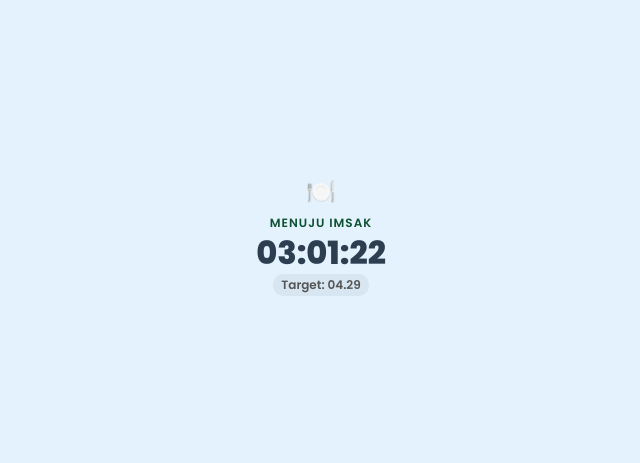
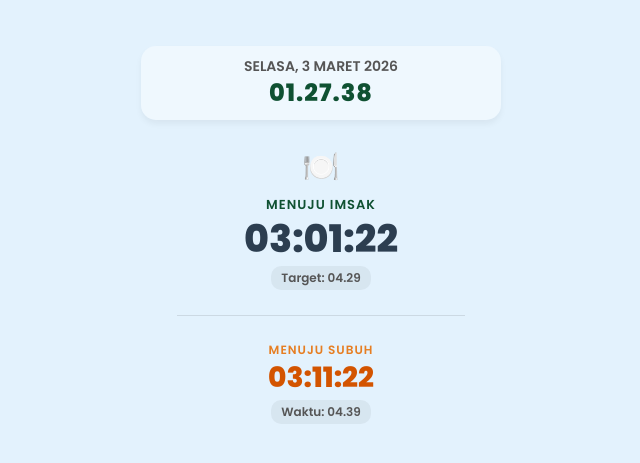
Before and after one commit to kurawa-20/widget-, a plain HTML site: page index.html in a window 1280 px wide. Shown: the part 165-628 px from the top of the page, without its empty margins (319-959 px from the left). Drawn offline with Linux system fonts and the light colour scheme.

Commit message:
Refactor index.html for fasting and prayer widget
Updated the HTML structure and styles for the fasting and prayer schedule widget, including new elements for displaying current date and time, and improved layout and functionality.

```diff
--- a/index.html
+++ b/index.html
@@ -3,8 +3,9 @@
 <head>
     <meta charset="UTF-8">
     <meta name="viewport" content="width=device-width, initial-scale=1.0">
+    <title>Widget Jadwal Puasa & Solat</title>
     <style>
-        @import url('https://fonts.googleapis.com/css2?family=Poppins:wght@600;800&display=swap');
+        @import url('https://fonts.googleapis.com/css2?family=Poppins:wght@400;600;800&display=swap');
 
         :root {
             --primary: #0f5132;
@@ -25,7 +26,7 @@
             align-items: center;
             text-align: center;
             overflow: hidden;
-            background-color: var(--past-bg); /* Default */
+            background-color: var(--past-bg);
             transition: background-color 0.5s ease;
         }
 
@@ -35,87 +36,140 @@
 
         .container {
             width: 100%;
-            padding: 10px;
+            max-width: 400px;
+            padding: 20px;
+            box-sizing: border-box;
         }
 
+        /* Header: Tanggal & Jam Sekarang */
+        .header-info {
+            background: rgba(255, 255, 255, 0.4);
+            padding: 10px 20px;
+            border-radius: 15px;
+            margin-bottom: 25px;
+            box-shadow: 0 4px 6px rgba(0,0,0,0.05);
+        }
+        .current-date {
+            font-size: 14px;
+            font-weight: 600;
+            color: #555;
+            text-transform: uppercase;
+        }
+        .current-time {
+            font-size: 24px;
+            font-weight: 800;
+            color: var(--primary);
+            letter-spacing: 1px;
+            margin-top: -2px;
+        }
+
+        /* Widget Utama (Imsak/Magrib) */
         .label {
-            font-size: 12px;
+            font-size: 13px;
             text-transform: uppercase;
             letter-spacing: 1px;
             color: var(--primary);
             font-weight: 600;
             margin-bottom: 5px;
         }
-
         .timer {
-            font-size: 32px;
+            font-size: 38px;
             font-weight: 800;
             line-height: 1;
             color: #2c3e50;
         }
-
         .target-time {
             font-size: 12px;
             background: rgba(0,0,0,0.05);
-            padding: 2px 8px;
+            padding: 3px 10px;
             border-radius: 10px;
-            margin-top: 5px;
+            margin-top: 8px;
             display: inline-block;
             color: #555;
+            font-weight: 600;
+        }
+        .icon { font-size: 30px; margin-bottom: 5px; display: block; }
+
+        /* Separator */
+        .divider {
+            height: 1px;
+            background: rgba(0, 0, 0, 0.1);
+            margin: 25px 0;
+            width: 80%;
+            margin-left: auto;
+            margin-right: auto;
         }
 
-        .icon { font-size: 24px; margin-bottom: 5px; display: block; }
-
+        /* Widget Sekunder (Waktu Solat Berikutnya) */
+        .prayer-widget .label {
+            color: #e67e22;
+            font-size: 12px;
+        }
+        .prayer-timer {
+            font-size: 28px;
+            color: #d35400;
+        }
     </style>
 </head>
 <body id="bodyWidget">
 
     <div class="container">
+        <div class="header-info">
+            <div class="current-date" id="currentDate">Memuat tanggal...</div>
+            <div class="current-time" id="currentTime">--:--:--</div>
+        </div>
+
         <span class="icon" id="statusIcon">⏳</span>
+        <div class="label" id="statusLabel">Memuat...</div>
+        <div class="timer" id="mainTimer">--:--:--</div>
+        <div class="target-time" id="targetClock">--:--</div>
 
-        <div class="label" id="statusLabel">Memuat...</div>
+        <div class="divider"></div>
 
-        <div class="timer" id="mainTimer">--:--:--</div>
-
-        <div class="target-time" id="targetClock">--:--</div>
+        <div class="prayer-widget">
+            <div class="label" id="nextPrayerLabel">MENUJU SOLAT...</div>
+            <div class="timer prayer-timer" id="nextPrayerTimer">--:--:--</div>
+            <div class="target-time" id="nextPrayerClock">--:--</div>
+        </div>
     </div>
 
     <script>
-        // DATA JADWAL (Sama persis dengan sebelumnya)
+        // DATA JADWAL LENGKAP
         const scheduleData = [
-            { d: "Kamis, 19 Feb", im: "04.28", ma: "18.20" },
-            { d: "Jumat, 20 Feb", im: "04.28", ma: "18.19" },
-            { d: "Sabtu, 21 Feb", im: "04.28", ma: "18.19" },
-            { d: "Minggu, 22 Feb", im: "04.28", ma: "18.19" },
-            { d: "Senin, 23 Feb", im: "04.28", ma: "18.18" },
-            { d: "Selasa, 24 Feb", im: "04.28", ma: "18.18" },
-            { d: "Rabu, 25 Feb", im: "04.29", ma: "18.18" },
-            { d: "Kamis, 26 Feb", im: "04.29", ma: "18.17" },
-            { d: "Jumat, 27 Feb", im: "04.29", ma: "18.17" },
-            { d: "Sabtu, 28 Feb", im: "04.29", ma: "18.17" },
-            { d: "Minggu, 1 Mar", im: "04.29", ma: "18.16" },
-            { d: "Senin, 2 Mar", im: "04.29", ma: "18.16" },
-            { d: "Selasa, 3 Mar", im: "04.29", ma: "18.15" },
-            { d: "Rabu, 4 Mar", im: "04.29", ma: "18.15" },
-            { d: "Kamis, 5 Mar", im: "04.29", ma: "18.15" },
-            { d: "Jumat, 6 Mar", im: "04.29", ma: "18.14" },
-            { d: "Sabtu, 7 Mar", im: "04.29", ma: "18.14" },
-            { d: "Minggu, 8 Mar", im: "04.29", ma: "18.13" },
-            { d: "Senin, 9 Mar", im: "04.29", ma: "18.13" },
-            { d: "Selasa, 10 Mar", im: "04.29", ma: "18.12" },
-            { d: "Rabu, 11 Mar", im: "04.29", ma: "18.12" },
-            { d: "Kamis, 12 Mar", im: "04.29", ma: "18.11" },
-            { d: "Jumat, 13 Mar", im: "04.29", ma: "18.11" },
-            { d: "Sabtu, 14 Mar", im: "04.29", ma: "18.10" },
-            { d: "Minggu, 15 Mar", im: "04.29", ma: "18.10" },
-            { d: "Senin, 16 Mar", im: "04.29", ma: "18.10" },
-            { d: "Selasa, 17 Mar", im: "04.29", ma: "18.09" },
-            { d: "Rabu, 18 Mar", im: "04.29", ma: "18.09" },
-            { d: "Kamis, 19 Mar", im: "04.29", ma: "18.08" },
-            { d: "Jumat, 20 Mar", im: "04.29", ma: "18.08" }
+            { r: 1, d: "Kamis, 19 Feb", im: "04.28", su: "04.38", zu: "12.07", as: "15.16", ma: "18.20", is: "19.26" },
+            { r: 2, d: "Jumat, 20 Feb", im: "04.28", su: "04.38", zu: "12.07", as: "15.15", ma: "18.19", is: "19.25" },
+            { r: 3, d: "Sabtu, 21 Feb", im: "04.28", su: "04.38", zu: "12.07", as: "15.15", ma: "18.19", is: "19.25" },
+            { r: 4, d: "Minggu, 22 Feb", im: "04.28", su: "04.38", zu: "12.07", as: "15.14", ma: "18.19", is: "19.24" },
+            { r: 5, d: "Senin, 23 Feb", im: "04.28", su: "04.38", zu: "12.06", as: "15.13", ma: "18.18", is: "19.24" },
+            { r: 6, d: "Selasa, 24 Feb", im: "04.28", su: "04.38", zu: "12.06", as: "15.12", ma: "18.18", is: "19.24" },
+            { r: 7, d: "Rabu, 25 Feb", im: "04.29", su: "04.39", zu: "12.06", as: "15.11", ma: "18.18", is: "19.23" },
+            { r: 8, d: "Kamis, 26 Feb", im: "04.29", su: "04.39", zu: "12.06", as: "15.10", ma: "18.17", is: "19.23" },
+            { r: 9, d: "Jumat, 27 Feb", im: "04.29", su: "04.39", zu: "12.06", as: "15.09", ma: "18.17", is: "19.22" },
+            { r: 10, d: "Sabtu, 28 Feb", im: "04.29", su: "04.39", zu: "12.06", as: "15.08", ma: "18.17", is: "19.22" },
+            { r: 11, d: "Minggu, 1 Mar", im: "04.29", su: "04.39", zu: "12.05", as: "15.07", ma: "18.16", is: "19.21" },
+            { r: 12, d: "Senin, 2 Mar", im: "04.29", su: "04.39", zu: "12.05", as: "15.06", ma: "18.16", is: "19.21" },
+            { r: 13, d: "Selasa, 3 Mar", im: "04.29", su: "04.39", zu: "12.05", as: "15.05", ma: "18.15", is: "19.20" },
+            { r: 14, d: "Rabu, 4 Mar", im: "04.29", su: "04.39", zu: "12.05", as: "15.06", ma: "18.15", is: "19.20" },
+            { r: 15, d: "Kamis, 5 Mar", im: "04.29", su: "04.39", zu: "12.05", as: "15.06", ma: "18.15", is: "19.20" },
+            { r: 16, d: "Jumat, 6 Mar", im: "04.29", su: "04.39", zu: "12.04", as: "15.07", ma: "18.14", is: "19.19" },
+            { r: 17, d: "Sabtu, 7 Mar", im: "04.29", su: "04.39", zu: "12.04", as: "15.07", ma: "18.14", is: "19.19" },
+            { r: 18, d: "Minggu, 8 Mar", im: "04.29", su: "04.39", zu: "12.04", as: "15.08", ma: "18.13", is: "19.18" },
+            { r: 19, d: "Senin, 9 Mar", im: "04.29", su: "04.39", zu: "12.04", as: "15.08", ma: "18.13", is: "19.18" },
+            { r: 20, d: "Selasa, 10 Mar", im: "04.29", su: "04.39", zu: "12.03", as: "15.08", ma: "18.12", is: "19.17" },
+            { r: 21, d: "Rabu, 11 Mar", im: "04.29", su: "04.39", zu: "12.03", as: "15.09", ma: "18.12", is: "19.17" },
+            { r: 22, d: "Kamis, 12 Mar", im: "04.29", su: "04.39", zu: "12.03", as: "15.09", ma: "18.11", is: "19.16" },
+            { r: 23, d: "Jumat, 13 Mar", im: "04.29", su: "04.39", zu: "12.03", as: "15.09", ma: "18.11", is: "19.16" },
+            { r: 24, d: "Sabtu, 14 Mar", im: "04.29", su: "04.39", zu: "12.02", as: "15.09", ma: "18.10", is: "19.15" },
+            { r: 25, d: "Minggu, 15 Mar", im: "04.29", su: "04.39", zu: "12.02", as: "15.10", ma: "18.10", is: "19.15" },
+            { r: 26, d: "Senin, 16 Mar", im: "04.29", su: "04.39", zu: "12.02", as: "15.10", ma: "18.10", is: "19.14" },
+            { r: 27, d: "Selasa, 17 Mar", im: "04.29", su: "04.39", zu: "12.01", as: "15.10", ma: "18.09", is: "19.14" },
+            { r: 28, d: "Rabu, 18 Mar", im: "04.29", su: "04.39", zu: "12.01", as: "15.10", ma: "18.09", is: "19.13" },
+            { r: 29, d: "Kamis, 19 Mar", im: "04.29", su: "04.39", zu: "12.01", as: "15.11", ma: "18.08", is: "19.13" },
+            { r: 30, d: "Jumat, 20 Mar", im: "04.29", su: "04.39", zu: "12.01", as: "15.11", ma: "18.08", is: "19.12" }
         ];
 
         function parseDateTime(dateString, timeString) {
+            if (!timeString) return null;
             const parts = dateString.split(' ');
             if (parts.length < 3) return null;
             const day = parseInt(parts[1], 10);
@@ -133,55 +187,82 @@
         const mainTimer = document.getElementById('mainTimer');
         const targetClock = document.getElementById('targetClock');
 
-        // Parse Data Sekali Saja
+        const elDate = document.getElementById('currentDate');
+        const elTime = document.getElementById('currentTime');
+        const elNextPrayerLabel = document.getElementById('nextPrayerLabel');
+        const elNextPrayerTimer = document.getElementById('nextPrayerTimer');
+        const elNextPrayerClock = document.getElementById('nextPrayerClock');
+
+        // Parse Data
         const allImsakTimes = [];
         const allMaghribTimes = [];
+        const allPrayers = [];
 
-        scheduleData.forEach((item, index) => {
+        scheduleData.forEach((item) => {
             const imsak = parseDateTime(item.d, item.im);
+            const subuh = parseDateTime(item.d, item.su);
+            const zuhur = parseDateTime(item.d, item.zu); // Menggunakan item.zu dari data kamu
+            const ashar = parseDateTime(item.d, item.as);
             const maghrib = parseDateTime(item.d, item.ma);
+            const isya = parseDateTime(item.d, item.is);
+
             if(imsak) allImsakTimes.push(imsak);
             if(maghrib) allMaghribTimes.push(maghrib);
+
+            // Masukkan ke array jadwal solat harian untuk countdown yang terpisah
+            if(subuh) allPrayers.push({ name: 'Subuh', time: subuh });
+            if(zuhur) allPrayers.push({ name: 'Zuhur', time: zuhur });
+            if(ashar) allPrayers.push({ name: 'Ashar', time: ashar });
+            if(maghrib) allPrayers.push({ name: 'Magrib', time: maghrib });
+            if(isya) allPrayers.push({ name: 'Isya', time: isya });
         });
+
+        // Urutkan semua jadwal solat dari waktu terawal hingga terakhir
+        allPrayers.sort((a, b) => a.time - b.time);
+
+        function formatTimeDiff(diff) {
+            const h = Math.floor(diff / (1000 * 60 * 60));
+            const m = Math.floor((diff % (1000 * 60 * 60)) / (1000 * 60));
+            const s = Math.floor((diff % (1000 * 60)) / 1000);
+            return `${h.toString().padStart(2, '0')}:${m.toString().padStart(2, '0')}:${s.toString().padStart(2, '0')}`;
+        }
+
+        function formatClock(dateObj) {
+            return `${dateObj.getHours().toString().padStart(2,'0')}.${dateObj.getMinutes().toString().padStart(2,'0')}`;
+        }
 
         function updateWidget() {
             const now = new Date();
+
+            // 1. UPDATE TANGGAL & JAM SEKARANG
+            const optionsDate = { weekday: 'long', day: 'numeric', month: 'long', year: 'numeric' };
+            elDate.textContent = now.toLocaleDateString('id-ID', optionsDate);
+            elTime.textContent = now.toLocaleTimeString('id-ID', { hour: '2-digit', minute: '2-digit', second: '2-digit' });
+
+            // 2. UPDATE LOGIKA UTAMA (IMSAK / MAGRIB)
             let targetTime = null;
-            let mode = ""; // fasting, night, past
+            let mode = "";
 
-            // Cari Imsak & Maghrib terdekat yang belum lewat (utk Timer)
             const nextImsak = allImsakTimes.find(t => t > now);
             const nextMaghrib = allMaghribTimes.find(t => t > now);
 
-            // Logika Penentuan Mode Background & Target Timer
-            // 1. Cek apakah sekarang sedang puasa (Antara Imsak Hari Ini & Maghrib Hari Ini)
-            // Kita cari maghrib hari ini:
-            const todayMaghrib = allMaghribTimes.find(t =>
-                t.getDate() === now.getDate() &&
-                t.getMonth() === now.getMonth()
-            );
-            const todayImsak = allImsakTimes.find(t =>
-                t.getDate() === now.getDate() &&
-                t.getMonth() === now.getMonth()
-            );
+            const todayMaghrib = allMaghribTimes.find(t => t.getDate() === now.getDate() && t.getMonth() === now.getMonth());
+            const todayImsak = allImsakTimes.find(t => t.getDate() === now.getDate() && t.getMonth() === now.getMonth());
 
             if (todayImsak && todayMaghrib) {
                 if (now >= todayImsak && now < todayMaghrib) {
-                    // SEDANG PUASA -> Menuju Maghrib
                     mode = "fasting";
                     targetTime = todayMaghrib;
                     statusLabel.textContent = "MENUJU BERBUKA";
-                    statusIcon.textContent = "🕌"; // Masjid/Bedug
+                    statusIcon.textContent = "🕌";
                     bodyEl.className = "fasting";
                 } else if (now >= todayMaghrib) {
-                    // SUDAH MAGHRIB HARI INI -> Menuju Imsak Besok (Mode Biru)
                     mode = "night";
-                    targetTime = nextImsak; // Imsak terdekat pasti besok
+                    targetTime = nextImsak;
                     statusLabel.textContent = "WAKTU ISTIRAHAT/SAHUR";
-                    statusIcon.textContent = "🌙"; // Bulan
+                    statusIcon.textContent = "🌙";
                     bodyEl.className = "night";
                 } else {
-                    // BELUM IMSAK HARI INI (Dini hari) -> Menuju Imsak Hari Ini
                     mode = "night";
                     targetTime = todayImsak;
                     statusLabel.textContent = "MENUJU IMSAK";
@@ -189,27 +270,30 @@
                     bodyEl.className = "night";
                 }
             } else {
-                // Di luar tanggal di atas
                 mode = "past";
                 statusLabel.textContent = "JADWAL SELESAI";
                 bodyEl.className = "";
             }
 
-            // Update Timer
             if (targetTime) {
-                const diff = targetTime - now;
-                const h = Math.floor(diff / (1000 * 60 * 60));
-                const m = Math.floor((diff % (1000 * 60 * 60)) / (1000 * 60));
-                const s = Math.floor((diff % (1000 * 60)) / 1000);
-                mainTimer.textContent = `${h.toString().padStart(2, '0')}:${m.toString().padStart(2, '0')}:${s.toString().padStart(2, '0')}`;
-
-                // Update Target Jam Kecil di bawah
-                const jam = targetTime.getHours().toString().padStart(2,'0');
-                const menit = targetTime.getMinutes().toString().padStart(2,'0');
-                targetClock.textContent = `Target: ${jam}.${menit}`;
+                mainTimer.textContent = formatTimeDiff(targetTime - now);
+                targetClock.textContent = `Target: ${formatClock(targetTime)}`;
             } else {
                 mainTimer.textContent = "00:00:00";
                 targetClock.textContent = "-";
+            }
+
+            // 3. UPDATE LOGIKA SOLAT BERIKUTNYA
+            const nextPrayer = allPrayers.find(p => p.time > now);
+
+            if (nextPrayer) {
+                elNextPrayerLabel.textContent = `MENUJU ${nextPrayer.name.toUpperCase()}`;
+                elNextPrayerTimer.textContent = formatTimeDiff(nextPrayer.time - now);
+                elNextPrayerClock.textContent = `Waktu: ${formatClock(nextPrayer.time)}`;
+            } else {
+                elNextPrayerLabel.textContent = "JADWAL SOLAT SELESAI";
+                elNextPrayerTimer.textContent = "00:00:00";
+                elNextPrayerClock.textContent = "-";
             }
         }
 
@@ -217,5 +301,4 @@
         updateWidget();
     </script>
 </body>
-
 </html>
```
